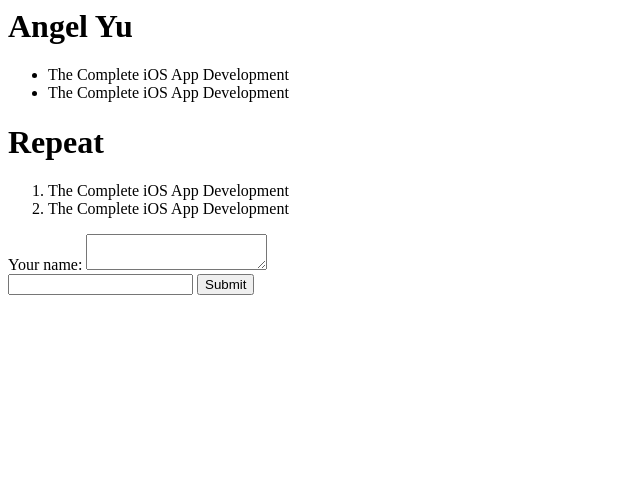
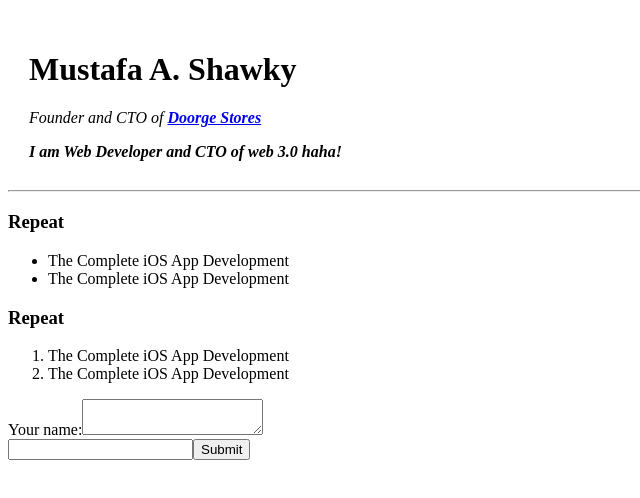
Before and after one commit to doorge/cv, a plain HTML site: page index.html in a window 1280 px wide. Shown: the whole page, without its empty margins (0-640 px from the left). Drawn offline with Linux system fonts and the light colour scheme.

Commit message:
Update index.html

```diff
--- a/index.html
+++ b/index.html
@@ -8,12 +8,25 @@
 
     </head>
     <body>
-        <h1>Angel Yu</h1>
+        <table cellspacing="20">
+
+            <tr>
+                <td img=src="https://cdn.shopify.com/s/files/1/0646/2039/6773/files/Main_165x@2x.png?v=1653704989" alt="Doorge">
+                </td>
+            </tr>
+            <td><h1>Mustafa A. Shawky</h1>
+                <p><em>Founder and CTO of <strong><a href="Doorge.com">Doorge Stores</a> </p>
+                    <p><em>I am Web Developer and CTO of web 3.0 haha!</p> </td>
+            </tr>
+            <table>
+                <hr>
+                <h3>Repeat</h3>
         <ul>
             <li>The Complete iOS App Development</li>
             <li>The Complete iOS App Development</li>
         </ul>
-        <h1>Repeat</h1>
+
+        <h3>Repeat</h3>
 
         <ol>
             <li>The Complete iOS App Development</li>
```
